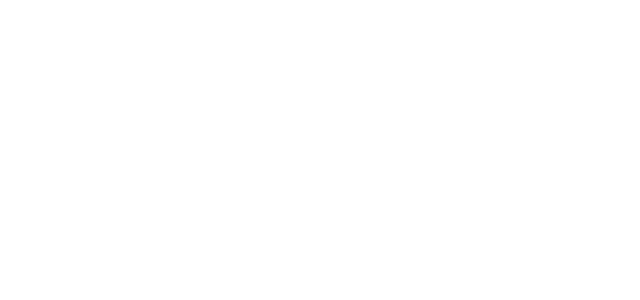
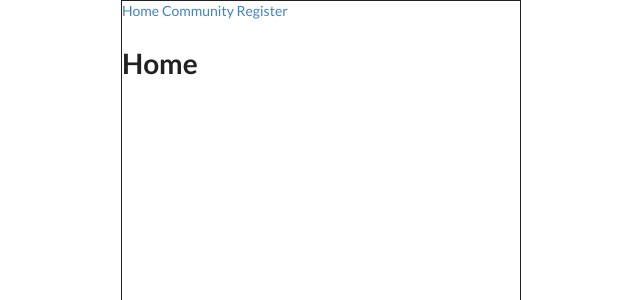
Before and after one commit to alejo4373/app-a-palooza-app, a React (Create React App) app in the folder client/: page / in a window 1280 px wide. Shown: the top 300 px of the page, without its empty margins (319-959 px from the left). Built offline with nearby package versions, Linux system fonts and the light colour scheme.

Commit message:
Add initial routing with react-router-dom

```diff
--- a/client/src/App.css
+++ b/client/src/App.css
@@ -1,3 +1,6 @@
 .App {
-  min-width: 100vh;
+  min-height: 100vh;
+  width: 400px;
+  margin: 0 auto;
+  border: 1px solid;
 }
--- a/client/src/App.js
+++ b/client/src/App.js
@@ -1,8 +1,26 @@
 import './App.css';
+import 'semantic-ui-css/semantic.min.css'
+import { Switch, Route, Link } from 'react-router-dom'
 
 function App() {
   return (
     <div className="App">
+      <nav>
+        <Link to="/">Home</Link>{" "}
+        <Link to="/community">Community</Link>{" "}
+        <Link to="/register">Register</Link>
+      </nav>
+      <Switch>
+        <Route exact path="/">
+          <h1>Home</h1>
+        </Route>
+        <Route path="/community">
+          <h1>community</h1>
+        </Route>
+        <Route path="/register">
+          <h1>Register</h1>
+        </Route>
+      </Switch>
     </div>
   );
 }
--- a/client/src/index.js
+++ b/client/src/index.js
@@ -2,11 +2,14 @@ import React from 'react';
 import ReactDOM from 'react-dom';
 import App from './App';
 import reportWebVitals from './reportWebVitals';
+import { BrowserRouter as Router } from 'react-router-dom'
 
 ReactDOM.render(
-  <React.StrictMode>
-    <App />
-  </React.StrictMode>,
+  <Router>
+    <React.StrictMode>
+      <App />
+    </React.StrictMode>
+  </Router>,
   document.getElementById('root')
 );
 
```
Also changed, not shown: 1 other file (tests, documents, lock files or other folders).
